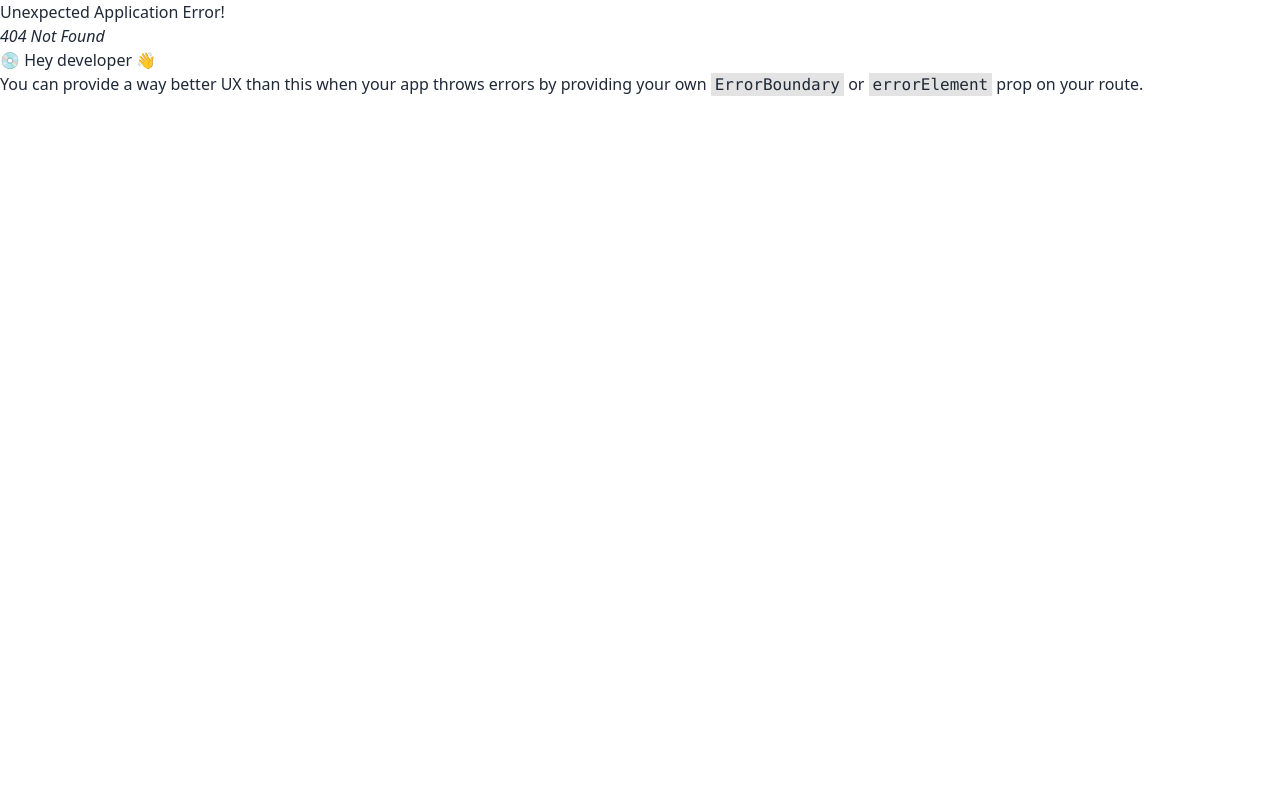
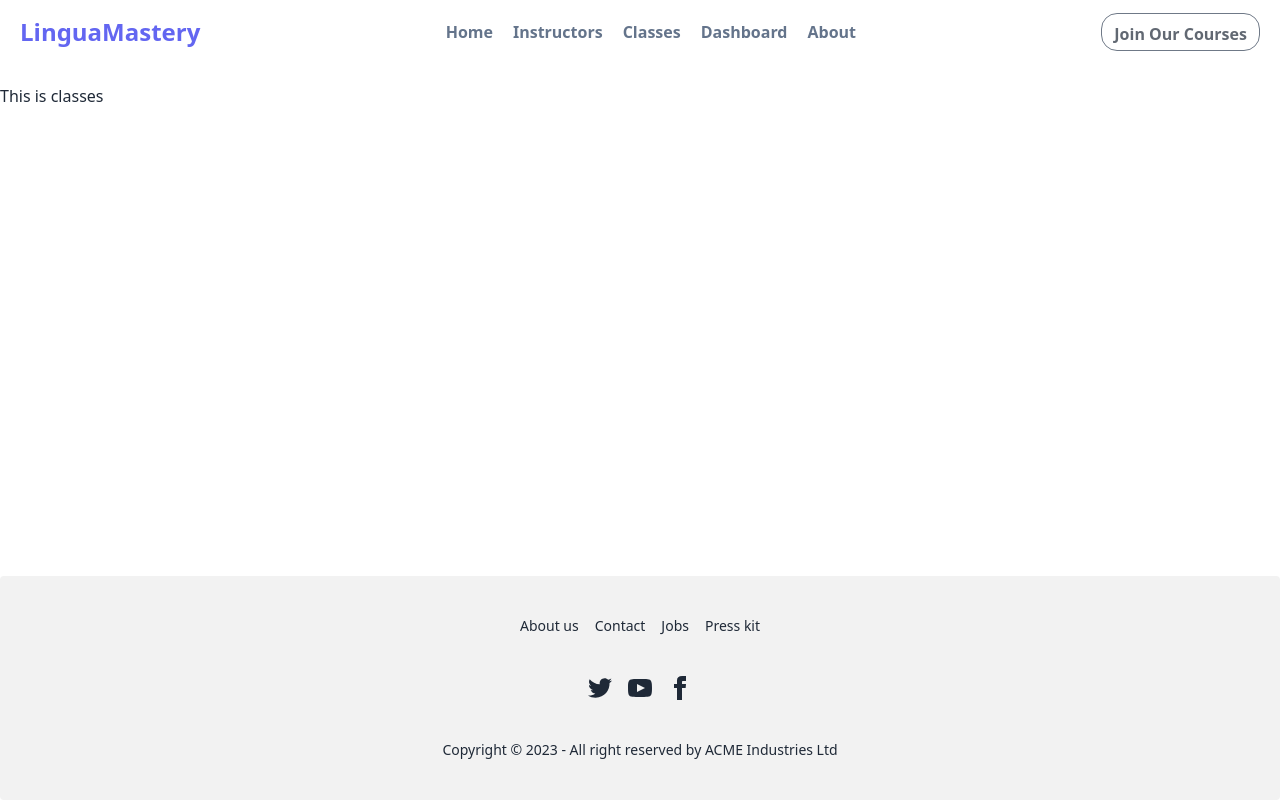
Before and after one commit to abid365/linguamastery-fullstack-project, a React (Vite) app: page /classes in a window 1280 px wide. Before the commit this address had no page. Built offline with nearby package versions, Linux system fonts and the light colour scheme.

Commit message:
all routes set

```diff
--- /dev/null
+++ b/src/Layouts/About/About.jsx
@@ -0,0 +1,11 @@
+import React from "react";
+
+const About = () => {
+  return (
+    <div>
+      <h1>This is about</h1>
+    </div>
+  );
+};
+
+export default About;
--- /dev/null
+++ b/src/Layouts/Classes/Classes.jsx
@@ -0,0 +1,11 @@
+import React from "react";
+
+const Classes = () => {
+  return (
+    <div>
+      <h1 className="">This is classes</h1>
+    </div>
+  );
+};
+
+export default Classes;
--- /dev/null
+++ b/src/Layouts/Dashboard/Dashboard.jsx
@@ -0,0 +1,11 @@
+import React from "react";
+
+const Dashboard = () => {
+  return (
+    <div>
+      <h1>This is DashBoard</h1>
+    </div>
+  );
+};
+
+export default Dashboard;
--- a/src/Layouts/Home/Popular Class/Popular.jsx
+++ b/src/Layouts/Home/Popular Class/Popular.jsx
@@ -14,17 +14,17 @@ const Popular = () => {
   return (
     <div className="my-20 border-t-2 pt-10 relative">
       <img
-        className="absolute -z-10 top-28"
+        className="absolute -z-10 top-44"
         src="/src/assets/Mass Circles.svg"
         alt=""
       />
-      <h1 className="text-center font-bold text-3xl lg:text-5xl text-black underline decoration-wavy">
+      <h1 className="text-center font-bold text-3xl lg:text-5xl text-black bg-gradient-to-r from-indigo-500 to-purple-400 text-transparent bg-clip-text pt-6">
         Our Popular Classes
       </h1>
       <p className="text-center mt-2">
         Master the World's Languages with Our Diverse Language Courses!
       </p>
-      <div className="mt-10 mx-auto grid grid-cols-1 gap-4 lg:grid-cols-3 ml-7">
+      <div className="mt-10 mx-auto grid grid-cols-1 gap-4 lg:grid-cols-3 lg:ml-16 ml-7">
         {classes.map(
           (sclass) => (
             <SingleClass
--- /dev/null
+++ b/src/Layouts/Instructors/Instructors.jsx
@@ -0,0 +1,11 @@
+import React from "react";
+
+const Instructors = () => {
+  return (
+    <div>
+      <h1 className="">This is instructors</h1>
+    </div>
+  );
+};
+
+export default Instructors;
--- a/src/Shared/Navbar/NavBar.jsx
+++ b/src/Shared/Navbar/NavBar.jsx
@@ -8,11 +8,21 @@ const NavBar = () => {
         <p className="text-indigo-500">LinguaMastery</p>
       </div>
       <div className="flex gap-5 font-bold">
-        <Link className="text-slate-500 hover:text-slate-700">Home</Link>
-        <Link className="text-slate-500 hover:text-slate-700">Instructors</Link>
-        <Link className="text-slate-500 hover:text-slate-700">Classes</Link>
-        <Link className="text-slate-500 hover:text-slate-700">Dashboard</Link>
-        <Link className="text-slate-500 hover:text-slate-700">About</Link>
+        <Link to="/" className="text-slate-500 hover:text-slate-700">
+          Home
+        </Link>
+        <Link to="/instructors" className="text-slate-500 hover:text-slate-700">
+          Instructors
+        </Link>
+        <Link to="/classes" className="text-slate-500 hover:text-slate-700">
+          Classes
+        </Link>
+        <Link to="/dashboard" className="text-slate-500 hover:text-slate-700">
+          Dashboard
+        </Link>
+        <Link to="/about" className="text-slate-500 hover:text-slate-700">
+          About
+        </Link>
       </div>
       <div>
         <button className=" pt-2 pb-1 px-3 font-bold border border-slate-700 rounded-2xl bg-white opacity-70 hover:bg-black hover:text-white hover:shadow-md">
```
Also changed, not shown: public/popularclass.json (+6 -6 lines), src/Routers/Routes.jsx (+20 -0 lines).
